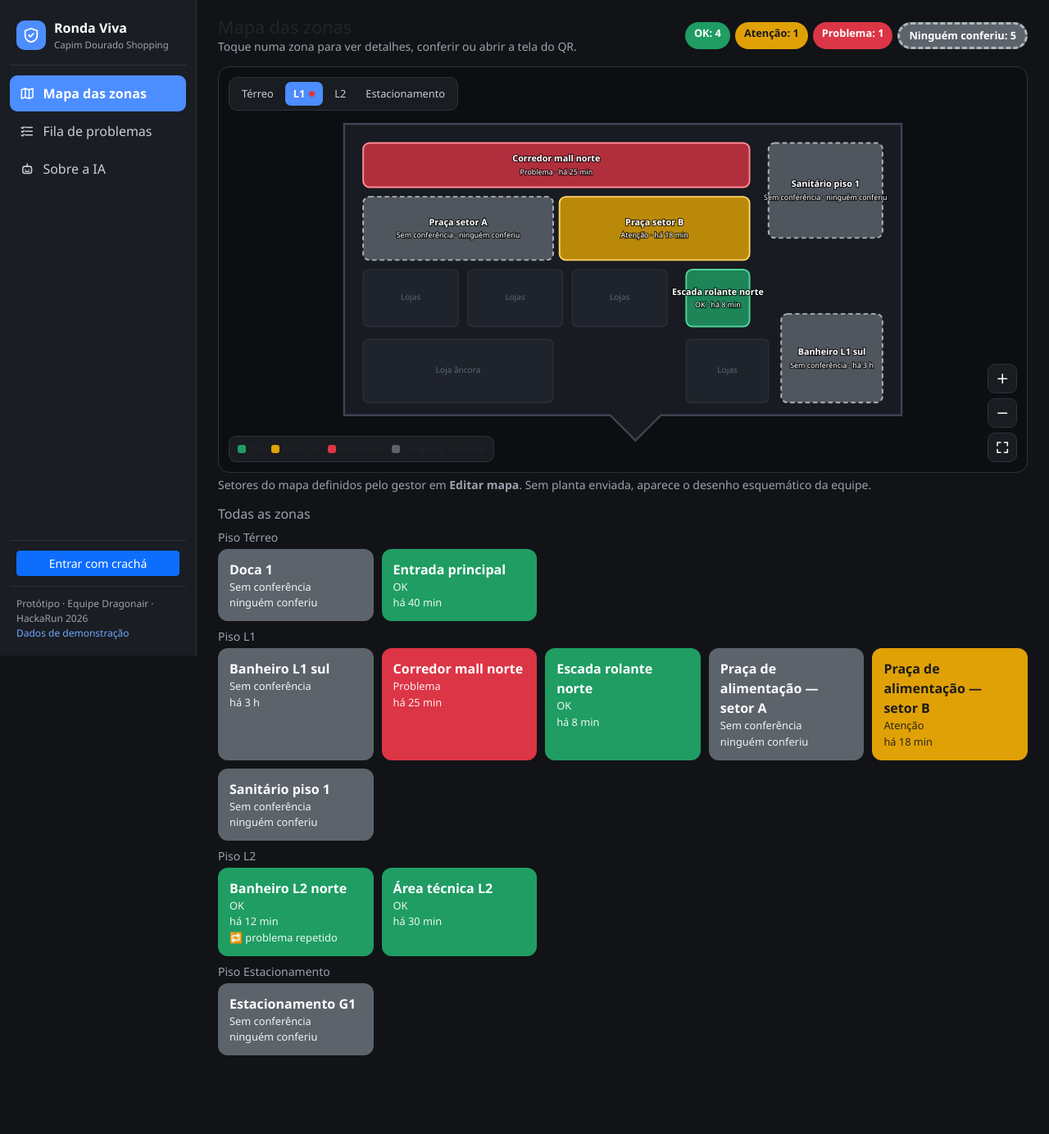
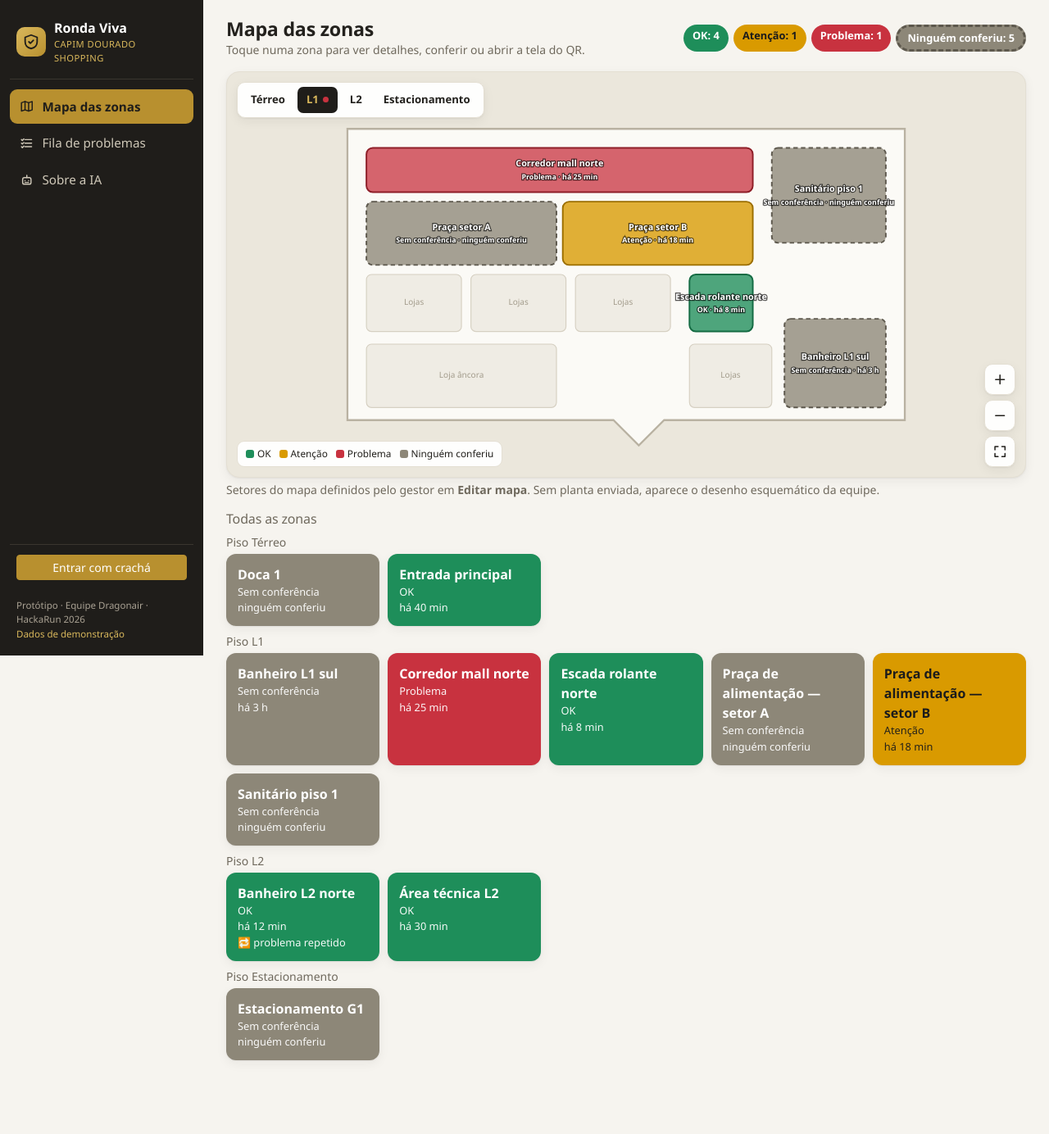
Before and after one commit to Hackarun-Dragonair/dragonair-shopping, a Flask app: page / in a window 1280 px wide. Shown: the whole page at 82% size. Before the commit the page ends 1288 px from the top, so only its background shows below. Run offline with Flask 3, Linux system fonts and the light colour scheme; data comes from the database, SQL or seed files in the repository; some libraries are stand-ins or nearby versions.

Commit message:
Visual profissional: paleta dourado, creme e grafite

```diff
--- a/app/static/css/ronda.css
+++ b/app/static/css/ronda.css
@@ -1,135 +1,159 @@
-/* Visual do Ronda Viva: baseado no protótipo do Mateus. Celular primeiro, tema escuro. */
+/* Ronda Viva · visual profissional com a paleta do Capim Dourado Shopping (dourado, creme e grafite).
+   Protótipo do HackaRun 2026: usa as cores, não o logotipo oficial. Celular primeiro. */
 :root {
-  --fundo: #111317; --painel: #1a1d23; --painel-2: #20242c; --borda: #2e333c;
-  --texto-2: #9aa3af; --azul: #4c8dff;
-  --ok: #1f9d63; --atencao: #e0a106; --problema: #dc3545; --cinza: #5c636b;
+  --ouro: #b8902f; --ouro-claro: #d9b85c; --ouro-fundo: #f6efdc;
+  --grafite: #1f1d1a; --grafite-2: #2b2824; --creme: #f6f4ef;
+  --branco: #ffffff; --borda: #e4dfd3; --texto: #23211d; --texto-2: #6f695d;
+  --ok: #1e8e5a; --atencao: #d99a00; --problema: #c8323f; --cinza: #8d8778;
+  --azul: #2f6fd6;
+  --sombra: 0 1px 2px rgba(31, 29, 26, .06), 0 4px 14px rgba(31, 29, 26, .06);
 }
-body { background: var(--fundo); font-family: "Segoe UI", Roboto, system-ui, sans-serif; }
+body { background: var(--creme); color: var(--texto); font-family: "Segoe UI", Roboto, "Helvetica Neue", system-ui, sans-serif; }
+h1, h2, h3, .h4, .h6 { letter-spacing: -.01em; }
 .ic { width: 1.15em; height: 1.15em; vertical-align: -0.2em; flex-shrink: 0; }
-.card { background: var(--painel); border-color: var(--borda); }
+.card { background: var(--branco); border: 1px solid var(--borda); border-radius: 14px; box-shadow: var(--sombra); }
 .text-secondary { color: var(--texto-2) !important; }
+.btn-primary { background: var(--ouro); border-color: var(--ouro); }
+.btn-primary:hover, .btn-primary:focus { background: #a07b22; border-color: #a07b22; }
+.btn-outline-light { color: var(--texto); border-color: var(--borda); background: var(--branco); }
+.btn-outline-light:hover { background: var(--ouro-fundo); color: var(--texto); border-color: var(--ouro-claro); }
+a { color: #8a6a1c; }
+.form-control:focus, .form-select:focus { border-color: var(--ouro-claro); box-shadow: 0 0 0 .2rem rgba(184, 144, 47, .2); }
 
 /* ---------- Menu lateral (computador) e menu de baixo (celular) ---------- */
-.menu-lateral { position: fixed; inset: 0 auto 0 0; width: 240px; background: var(--painel); border-right: 1px solid var(--borda);
+.menu-lateral { position: fixed; inset: 0 auto 0 0; width: 248px; background: var(--grafite); color: #e9e4d8;
   padding: 18px 12px; display: flex; flex-direction: column; z-index: 1000; }
-.marca { display: flex; gap: 10px; align-items: center; color: #fff; text-decoration: none; padding: 4px 8px 16px; border-bottom: 1px solid var(--borda); margin-bottom: 12px; }
-.marca small { display: block; color: var(--texto-2); font-size: .72rem; }
-.marca-icone { background: var(--azul); border-radius: 10px; padding: 7px; display: grid; place-items: center; }
-.marca-icone .ic { width: 22px; height: 22px; color: #fff; }
-.menu-itens a { display: flex; gap: 10px; align-items: center; padding: 10px 12px; border-radius: 9px; color: #c9ced6; text-decoration: none; margin-bottom: 2px; }
-.menu-itens a:hover { background: #ffffff0d; color: #fff; }
-.menu-itens a.ativo { background: var(--azul); color: #fff; font-weight: 600; }
-.menu-usuario { margin-top: auto; padding: 12px 8px; border-top: 1px solid var(--borda); }
-.menu-rodape { font-size: .75rem; color: var(--texto-2); padding: 12px 8px 0; border-top: 1px solid var(--borda); }
-.menu-rodape span { color: #6ea8fe; }
-.conteudo { margin-left: 240px; padding: 20px 26px 90px; max-width: 1280px; }
+.marca { display: flex; gap: 10px; align-items: center; color: #fff; text-decoration: none; padding: 4px 8px 16px; border-bottom: 1px solid #3a362f; margin-bottom: 12px; }
+.marca:hover { color: #fff; }
+.marca small { display: block; color: var(--ouro-claro); font-size: .7rem; letter-spacing: .04em; text-transform: uppercase; }
+.marca-icone { background: linear-gradient(135deg, var(--ouro-claro), var(--ouro)); border-radius: 10px; padding: 7px; display: grid; place-items: center; }
+.marca-icone .ic { width: 22px; height: 22px; color: var(--grafite); }
+.menu-itens a { display: flex; gap: 10px; align-items: center; padding: 10px 12px; border-radius: 9px; color: #cfc8b8; text-decoration: none; margin-bottom: 2px; font-size: .95rem; }
+.menu-itens a:hover { background: #ffffff10; color: #fff; }
+.menu-itens a.ativo { background: var(--ouro); color: var(--grafite); font-weight: 700; }
+.menu-usuario { margin-top: auto; padding: 12px 8px; border-top: 1px solid #3a362f; color: #e9e4d8; }
+.menu-usuario .text-secondary { color: #a9a193 !important; }
+.menu-usuario .btn-outline-light { background: transparent; color: #e9e4d8; border-color: #4a453c; }
+.menu-rodape { font-size: .72rem; color: #a9a193; padding: 10px 8px 0; }
+.menu-rodape span { color: var(--ouro-claro); }
+.conteudo { margin-left: 248px; padding: 22px 28px 90px; max-width: 1320px; }
 .menu-celular { display: none; }
 
 @media (max-width: 768px) {
   .menu-lateral { display: none; }
   .conteudo { margin-left: 0; padding: 12px 12px 90px; }
-  .menu-celular { display: flex; position: fixed; bottom: 0; left: 0; right: 0; background: var(--painel); border-top: 1px solid var(--borda); z-index: 1000; padding-bottom: env(safe-area-inset-bottom); }
-  .menu-celular a { flex: 1; text-align: center; padding: 9px 0 7px; color: #9aa3af; text-decoration: none; font-size: .72rem; }
+  .menu-celular { display: flex; position: fixed; bottom: 0; left: 0; right: 0; background: var(--grafite); border-top: 2px solid var(--ouro); z-index: 1000; padding-bottom: env(safe-area-inset-bottom); }
+  .menu-celular a { flex: 1; text-align: center; padding: 9px 0 7px; color: #cfc8b8; text-decoration: none; font-size: .72rem; }
   .menu-celular a .ic { display: block; margin: 0 auto 3px; width: 22px; height: 22px; }
-  .menu-celular a.ativo { color: #6ea8fe; font-weight: 600; }
+  .menu-celular a.ativo { color: var(--ouro-claro); font-weight: 700; }
 }
 
 /* ---------- Cabeçalho das telas ---------- */
-.titulo-tela { display: flex; flex-wrap: wrap; justify-content: space-between; align-items: center; gap: 10px; margin-bottom: 14px; }
-.titulo-tela h1 { font-size: 1.35rem; margin: 0; }
+.titulo-tela { display: flex; flex-wrap: wrap; justify-content: space-between; align-items: center; gap: 10px; margin-bottom: 16px; }
+.titulo-tela h1 { font-size: 1.45rem; font-weight: 700; margin: 0; }
 .contadores { display: flex; flex-wrap: wrap; gap: 6px; }
 .contador { border-radius: 999px; padding: 4px 11px; font-size: .8rem; font-weight: 600; color: #fff; }
 
-/* ---------- Estados da zona (lista, badges e mapa) ---------- */
-.estado-ok { background: var(--ok); }
+/* ---------- Estados da zona ---------- */
+.estado-ok { background: var(--ok); color: #fff; }
 .estado-atencao { background: var(--atencao); color: #1b1b1b !important; }
-.estado-problema { background: var(--problema); }
-.estado-cinza { background: var(--cinza); border-style: dashed; border-color: #adb5bd; }
+.estado-problema { background: var(--problema); color: #fff; }
+.estado-cinza { background: var(--cinza); color: #fff; border-style: dashed; border-color: #5d584d; }
 
-/* Mapa interativo (SVG desenhado pela equipe; NÃO é a planta do shopping) */
-.mapa-caixa { position: relative; height: 62vh; min-height: 380px; background: #0c0e12; border: 1px solid var(--borda);
-  border-radius: 14px; overflow: hidden; touch-action: none; cursor: grab; }
+/* ---------- Mapa interativo ---------- */
+.mapa-caixa { position: relative; height: 62vh; min-height: 380px; background: #ebe7dc; border: 1px solid var(--borda);
+  border-radius: 16px; overflow: hidden; touch-action: none; cursor: grab; box-shadow: var(--sombra); }
 .mapa-caixa.arrastando { cursor: grabbing; }
 .mapa-svg { position: absolute; top: 0; left: 0; transform-origin: 0 0; }
-.pisos { position: absolute; top: 12px; left: 12px; z-index: 5; display: flex; gap: 4px; flex-wrap: wrap; background: #1a1d23ee; padding: 5px; border-radius: 10px; border: 1px solid var(--borda); }
-.pisos button { border: 0; background: transparent; color: #c9ced6; font-size: .8rem; padding: 5px 10px; border-radius: 7px; }
-.pisos button.ativo { background: var(--azul); color: #fff; font-weight: 600; }
+.pisos { position: absolute; top: 12px; left: 12px; z-index: 5; display: flex; gap: 4px; flex-wrap: wrap; background: #fffffff2; padding: 5px; border-radius: 10px; border: 1px solid var(--borda); box-shadow: var(--sombra); }
+.pisos button { border: 0; background: transparent; color: var(--texto); font-size: .82rem; padding: 6px 11px; border-radius: 7px; font-weight: 600; }
+.pisos button.ativo { background: var(--grafite); color: var(--ouro-claro); }
 .pisos button .ponto { display: inline-block; width: 7px; height: 7px; border-radius: 50%; background: var(--problema); margin-left: 5px; vertical-align: 1px; }
 .controles-mapa { position: absolute; right: 12px; bottom: 12px; z-index: 5; display: flex; flex-direction: column; gap: 6px; }
-.controles-mapa button { width: 36px; height: 36px; border-radius: 9px; border: 1px solid var(--borda); background: #1a1d23ee; color: #fff; display: grid; place-items: center; }
-.legenda-mapa { position: absolute; left: 12px; bottom: 12px; z-index: 5; background: #1a1d23ee; border: 1px solid var(--borda); border-radius: 9px; padding: 6px 10px; font-size: .74rem; display: flex; gap: 10px; flex-wrap: wrap; max-width: calc(100% - 80px); }
+.controles-mapa button { width: 38px; height: 38px; border-radius: 10px; border: 1px solid var(--borda); background: #fffffff2; color: var(--texto); display: grid; place-items: center; box-shadow: var(--sombra); }
+.legenda-mapa { position: absolute; left: 12px; bottom: 12px; z-index: 5; background: #fffffff2; border: 1px solid var(--borda); border-radius: 9px; padding: 6px 10px; font-size: .74rem; display: flex; gap: 10px; flex-wrap: wrap; max-width: calc(100% - 80px); }
 .legenda-mapa i { display: inline-block; width: 10px; height: 10px; border-radius: 3px; margin-right: 4px; vertical-align: -1px; }
-.casca { fill: #181b21; stroke: #3d4553; stroke-width: 3; }
-.deco { fill: #1f232b; stroke: #2c323c; stroke-width: 1.5; }
-.deco-texto { fill: #5d6673; font-size: 13px; text-anchor: middle; dominant-baseline: middle; pointer-events: none; }
-.vaga { stroke: #2c323c; stroke-width: 2; }
-.zona { cursor: pointer; stroke-width: 2.5; transition: fill-opacity .15s, stroke .15s; fill-opacity: .82; }
-.zona:hover, .zona.selecionada { fill-opacity: 1; stroke: #fff !important; stroke-width: 3.5; }
-.z-ok { fill: var(--ok); stroke: #4fd39a; }
-.z-atencao { fill: var(--atencao); stroke: #ffd666; }
-.z-problema { fill: var(--problema); stroke: #ff8a95; animation: pulsar 1.6s ease-in-out infinite; }
-.z-cinza { fill: var(--cinza); stroke: #aab2bb; stroke-dasharray: 7 5; }
-@keyframes pulsar { 50% { fill-opacity: .55; } }
+.casca { fill: #fbfaf6; stroke: #b9b2a2; stroke-width: 3; }
+.deco { fill: #efece4; stroke: #d6d0c2; stroke-width: 1.5; }
+.deco-texto { fill: #a39c8c; font-size: 13px; text-anchor: middle; dominant-baseline: middle; pointer-events: none; }
+.vaga { stroke: #d6d0c2; stroke-width: 2; }
+.fundo-planta { fill: #f4f2ec; }
+.imagem-planta { opacity: .92; }
+.zona { cursor: pointer; stroke-width: 2.5; transition: fill-opacity .15s, stroke .15s; fill-opacity: .78; }
+.zona > rect { stroke-width: .6; stroke-opacity: 0; fill-opacity: .8; }
+.zona:has(> rect) { fill-opacity: .7; }
+.zona:hover, .zona.selecionada { fill-opacity: .95; stroke: var(--grafite) !important; stroke-width: 3.5; }
+.zona.selecionada > rect, .zona:hover > rect { stroke-opacity: .5; stroke-width: 1; }
+.z-ok { fill: var(--ok); stroke: #146b43; }
+.z-atencao { fill: var(--atencao); stroke: #9c6f00; }
+.z-problema { fill: var(--problema); stroke: #8e1e28; animation: pulsar 1.6s ease-in-out infinite; }
+.z-cinza { fill: var(--cinza); stroke: #5d584d; stroke-dasharray: 7 5; }
+@keyframes pulsar { 50% { fill-opacity: .5; } }
 .zona-texto { fill: #fff; font-size: 14px; font-weight: 700; text-anchor: middle; dominant-baseline: middle; pointer-events: none;
-  paint-order: stroke; stroke: #000a; stroke-width: 3px; }
-.zona-sub { font-size: 11.5px; font-weight: 500; }
+  paint-order: stroke; stroke: #000000a8; stroke-width: 3px; }
+.zona-sub { font-size: 11.5px; font-weight: 600; }
 .gato-svg { font-size: 24px; pointer-events: none; text-anchor: middle; }
 
 /* Painel que abre ao tocar numa zona */
-.inspetor { position: absolute; top: 12px; right: 12px; z-index: 6; width: 290px; max-width: calc(100% - 24px); background: #1a1d23f7;
-  border: 1px solid #454d5a; border-radius: 12px; padding: 14px; box-shadow: 0 10px 30px #0009; }
+.inspetor { position: absolute; top: 12px; right: 12px; z-index: 6; width: 300px; max-width: calc(100% - 24px); background: #fffffffa;
+  border: 1px solid var(--borda); border-top: 3px solid var(--ouro); border-radius: 12px; padding: 14px; box-shadow: 0 12px 32px rgba(31, 29, 26, .18); }
+
+/* Editor do mapa (gestor) */
+.editor-caixa { background: #ebe7dc; border: 1px solid var(--borda); border-radius: 14px; padding: 8px; box-shadow: var(--sombra); }
+.editor-caixa svg { width: 100%; height: auto; display: block; border-radius: 8px; touch-action: none; cursor: crosshair; user-select: none; }
+
+/* Lista de zonas */
+.grade-zonas { display: grid; grid-template-columns: repeat(auto-fill, minmax(170px, 1fr)); gap: 10px; }
+.zona-bloco { display: block; border-radius: 12px; padding: 11px 12px; min-height: 86px; text-decoration: none; border: 2px solid transparent; box-shadow: var(--sombra); }
+.zona-bloco:hover { border-color: var(--grafite); }
+.zona-bloco .nome { font-weight: 700; }
+.zona-bloco .info { font-size: .8rem; opacity: .95; }
+
+/* ---------- Fila em colunas ---------- */
+.quadro { display: grid; grid-template-columns: repeat(3, minmax(0, 1fr)); gap: 14px; align-items: start; }
+@media (max-width: 900px) { .quadro { grid-template-columns: 1fr; } }
+.coluna { background: var(--branco); border: 1px solid var(--borda); border-radius: 14px; overflow: hidden; box-shadow: var(--sombra); }
+.coluna-topo { padding: 11px 14px; font-weight: 700; display: flex; justify-content: space-between; align-items: center; border-bottom: 1px solid var(--borda); }
+.coluna-aberto .coluna-topo { background: #fbe9ea; color: #8e1e28; }
+.coluna-atendimento .coluna-topo { background: #fbf1d6; color: #7a5800; }
+.coluna-resolvido .coluna-topo { background: #e3f3ea; color: #146b43; }
+.coluna-corpo { padding: 10px; display: grid; gap: 8px; background: #fbfaf7; }
+.cartao { display: block; background: var(--branco); border: 1px solid var(--borda); border-left: 4px solid var(--cinza); border-radius: 10px; padding: 10px 12px; color: var(--texto); text-decoration: none; }
+.cartao:hover { border-color: var(--ouro-claro); color: var(--texto); box-shadow: var(--sombra); }
+.cartao.prio-borda-P1 { border-left-color: #c8323f; } .cartao.prio-borda-P2 { border-left-color: #e67e22; }
+.cartao.prio-borda-P3 { border-left-color: var(--azul); } .cartao.prio-borda-P4 { border-left-color: #8d8778; }
+.vazio { color: var(--texto-2); font-size: .85rem; text-align: center; padding: 14px 6px; }
+
+/* Prioridades */
+.prio-P1 { background: #c8323f; } .prio-P2 { background: #e67e22; }
+.prio-P3 { background: var(--azul); } .prio-P4 { background: #8d8778; }
+
+/* ---------- Painel de gestão ---------- */
+.kpi { background: var(--branco); border: 1px solid var(--borda); border-radius: 14px; padding: 16px; height: 100%; box-shadow: var(--sombra); }
+.kpi .numero-grande { margin-bottom: 4px; }
+.kpi-ok { border-top: 4px solid var(--ok); } .kpi-cinza { border-top: 4px solid var(--cinza); }
+.kpi-tempo { border-top: 4px solid var(--atencao); } .kpi-ia { border-top: 4px solid var(--ouro); }
+.barra { height: 8px; background: #ece8de; border-radius: 99px; overflow: hidden; }
+.barra > div { height: 100%; }
+
+/* Botões grandes da ronda (fáceis de tocar) */
+.botao-ronda { font-size: 1.25rem; padding: 18px; border-radius: 14px; font-weight: 700; box-shadow: var(--sombra); }
+
+/* Linha do tempo */
+.linha-tempo { border-left: 3px solid var(--ouro); padding-left: 16px; list-style: none; margin: 0; }
+.linha-tempo li { position: relative; margin-bottom: 14px; }
+.linha-tempo li::before { content: ""; position: absolute; left: -23px; top: 6px; width: 11px; height: 11px; border-radius: 50%; background: var(--ouro); border: 2px solid var(--creme); }
+
+.numero-grande { font-size: 2.2rem; font-weight: 800; line-height: 1; }
+
 @media (max-width: 768px) {
   .mapa-caixa { height: calc(62vw + 120px); min-height: 330px; }
+  .inspetor { top: auto; bottom: 12px; right: 12px; left: 12px; width: auto; }
   /* Alvos de toque com pelo menos ~40px no celular */
   .pisos button { padding: 9px 12px; }
   .btn-sm { padding: .5rem .75rem; }
   a.small[href] { display: inline-block; padding: 8px 0; }
-  .inspetor { top: auto; bottom: 12px; right: 12px; left: 12px; width: auto; }
 }
-
-/* Lista de zonas (abaixo do mapa; boa no celular) */
-.grade-zonas { display: grid; grid-template-columns: repeat(auto-fill, minmax(170px, 1fr)); gap: 10px; }
-.zona-bloco { display: block; border-radius: 12px; padding: 11px 12px; min-height: 86px; color: #fff; text-decoration: none; border: 2px solid transparent; }
-.zona-bloco:hover { border-color: #fff8; color: #fff; }
-.zona-bloco .nome { font-weight: 600; }
-.zona-bloco .info { font-size: .8rem; opacity: .92; }
-
-/* ---------- Fila em colunas (estilo quadro) ---------- */
-.quadro { display: grid; grid-template-columns: repeat(3, minmax(0, 1fr)); gap: 14px; align-items: start; }
-@media (max-width: 900px) { .quadro { grid-template-columns: 1fr; } }
-.coluna { background: var(--painel); border: 1px solid var(--borda); border-radius: 12px; overflow: hidden; }
-.coluna-topo { padding: 10px 14px; font-weight: 700; display: flex; justify-content: space-between; align-items: center; }
-.coluna-aberto .coluna-topo { background: #dc354526; color: #ff8a95; }
-.coluna-atendimento .coluna-topo { background: #e0a10626; color: #ffd666; }
-.coluna-resolvido .coluna-topo { background: #1f9d6326; color: #6fe0ad; }
-.coluna-corpo { padding: 10px; display: grid; gap: 8px; }
-.cartao { display: block; background: var(--painel-2); border: 1px solid var(--borda); border-left: 4px solid var(--cinza); border-radius: 10px; padding: 10px 12px; color: #e9ecef; text-decoration: none; }
-.cartao:hover { border-color: #6ea8fe; color: #fff; }
-.cartao.prio-borda-P1 { border-left-color: #dc3545; } .cartao.prio-borda-P2 { border-left-color: #fd7e14; }
-.cartao.prio-borda-P3 { border-left-color: #4c8dff; } .cartao.prio-borda-P4 { border-left-color: #6c757d; }
-.vazio { color: var(--texto-2); font-size: .85rem; text-align: center; padding: 14px 6px; }
-
-/* Prioridades */
-.prio-P1 { background: #dc3545; } .prio-P2 { background: #fd7e14; }
-.prio-P3 { background: #0d6efd; } .prio-P4 { background: #6c757d; }
-
-/* ---------- Painel de gestão ---------- */
-.kpi { background: var(--painel); border: 1px solid var(--borda); border-radius: 14px; padding: 16px; height: 100%; }
-.kpi .numero-grande { margin-bottom: 4px; }
-.kpi-ok { border-top: 3px solid var(--ok); } .kpi-cinza { border-top: 3px solid var(--cinza); }
-.kpi-tempo { border-top: 3px solid var(--atencao); } .kpi-ia { border-top: 3px solid var(--azul); }
-.barra { height: 8px; background: #2a2f37; border-radius: 99px; overflow: hidden; }
-.barra > div { height: 100%; }
-
-/* Botões grandes da ronda (fáceis de tocar) */
-.botao-ronda { font-size: 1.25rem; padding: 18px; border-radius: 14px; font-weight: 700; }
-
-/* Linha do tempo */
-.linha-tempo { border-left: 3px solid var(--azul); padding-left: 16px; list-style: none; margin: 0; }
-.linha-tempo li { position: relative; margin-bottom: 14px; }
-.linha-tempo li::before { content: ""; position: absolute; left: -23px; top: 6px; width: 11px; height: 11px; border-radius: 50%; background: #6ea8fe; }
-
-.numero-grande { font-size: 2.2rem; font-weight: 700; line-height: 1; }
 
 @media print {
   .menu-lateral, .menu-celular, button { display: none !important; }
```
